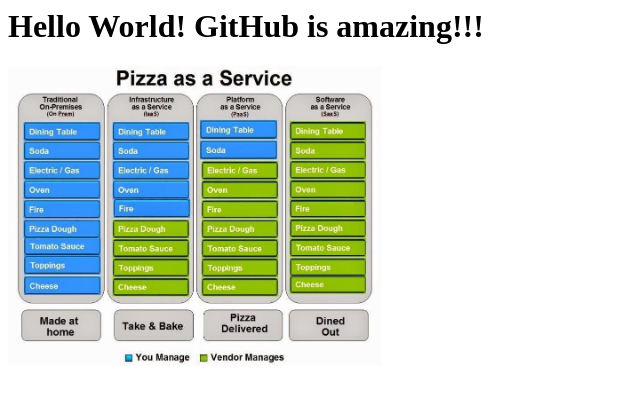
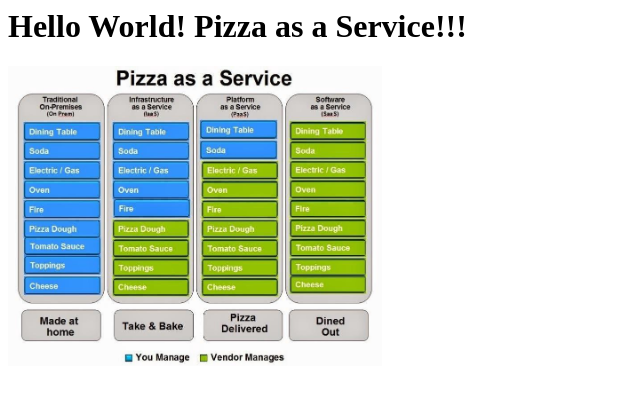
Before and after one commit to artujm/artujm.github.io, a plain HTML site: page index.html in a window 1280 px wide. Shown: the whole page, without its empty margins (0-640 px from the left). Drawn offline with Linux system fonts and the light colour scheme.

Commit message:
Update index.html

```diff
--- a/index.html
+++ b/index.html
@@ -1,5 +1,5 @@
 <html>
-<h1> Hello World!   GitHub is amazing!!! </h1>
+<h1> Hello World!   Pizza as a Service!!! </h1>
   <div>
     <img src="PaaS.jpeg" height="300">
   </div>
```
